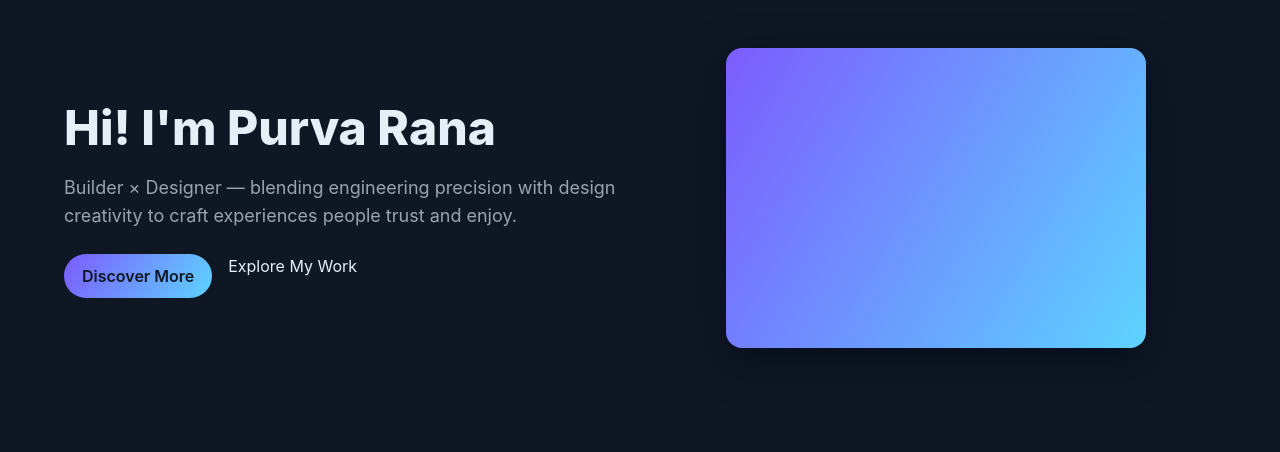
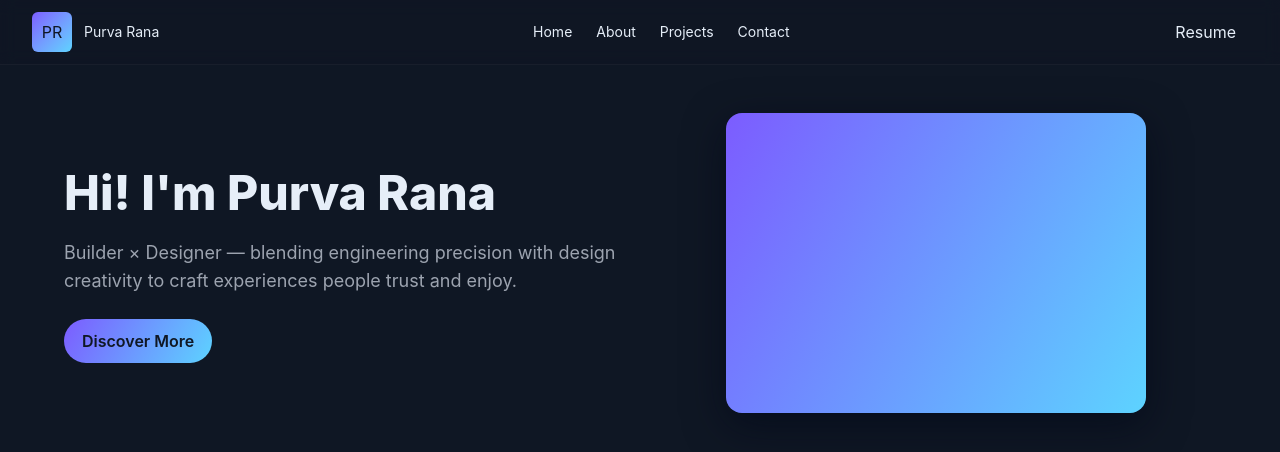
Before and after one commit to purva-rana/Portfolio, a React (Vite) app: page / in a window 1280 px wide. Shown: the top 452 px of the page. Built offline with nearby package versions, Linux system fonts and the light colour scheme.

Commit message:
navbar + resume

```diff
--- a/src/App.jsx
+++ b/src/App.jsx
@@ -1,5 +1,5 @@
 import React from "react";
-// import Navbar from './components/Navbar';
+import Navbar from './components/Navbar';
 import Hero from "./components/Hero";
 // import About from './components/About';
 // import Projects from './components/Projects';
@@ -9,7 +9,7 @@ import Hero from "./components/Hero";
 function App() {
   return (
     <div className="min-h-screen bg-[color:var(--bg-900)] text-[color:var(--muted-ink)]">
-      {/* <Navbar /> */}
+      <Navbar />
       <main className="container mx-auto px-6 lg:px-8">
         <Hero />
         {/* <About />
--- a/src/components/Hero.jsx
+++ b/src/components/Hero.jsx
@@ -87,14 +87,14 @@ export default function Hero() {
             >
               <button className="btn-primary">Discover More</button>
             </ScrollLink>
-            <ScrollLink
+            {/* <ScrollLink
               to="projects"
               smooth
               offset={-80}
               className="cursor-pointer"
             >
               <button className="button-secondary">Explore My Work</button>
-            </ScrollLink>
+            </ScrollLink> */}
           </div>
         </div>
 
--- /dev/null
+++ b/src/components/Navbar.jsx
@@ -0,0 +1,27 @@
+import React from "react";
+import { Link as ScrollLink } from "react-scroll";
+
+export default function Navbar(){
+  return (
+    <header className="sticky top-0 z-40 backdrop-blur bg-[color:var(--bg-900)]/60 border-b border-[rgba(255,255,255,0.04)]">
+      <div className="container mx-auto px-6 lg:px-8 flex items-center justify-between h-16">
+        <div className="flex items-center gap-3">
+          <div className="w-10 h-10 rounded-md bg-gradient-to-br from-[color:var(--lavender)] to-[color:var(--sky-blue)] flex items-center justify-center font-display text-[color:var(--bg-900)]">PR</div>
+          <div className="hidden sm:block text-sm text-[color:var(--muted-ink)]">Purva Rana</div>
+        </div>
+
+        <nav className="hidden md:flex items-center gap-6 text-sm">
+          <ScrollLink to="hero" smooth offset={-80} className="cursor-pointer hover:text-[color:var(--lavender)]">Home</ScrollLink>
+          <ScrollLink to="about" smooth offset={-80} className="cursor-pointer hover:text-[color:var(--lavender)]">About</ScrollLink>
+          <ScrollLink to="projects" smooth offset={-80} className="cursor-pointer hover:text-[color:var(--lavender)]">Projects</ScrollLink>
+          <ScrollLink to="contact" smooth offset={-80} className="cursor-pointer hover:text-[color:var(--lavender)]">Contact</ScrollLink>
+        </nav>
+
+        <div className="flex items-center gap-3">
+          <a className="hidden sm:inline-block btn-secondary px-3 py-2 rounded-md" href="/PurvaRana_Resume.pdf" download="PurvaRana_Resume.pdf">Resume</a>
+          <button className="md:hidden p-2 rounded-md border border-[rgba(255,255,255,0.04)]">Menu</button>
+        </div>
+      </div>
+    </header>
+  );
+}
```
Also changed, not shown: 1 other file (tests, documents, lock files or other folders).
